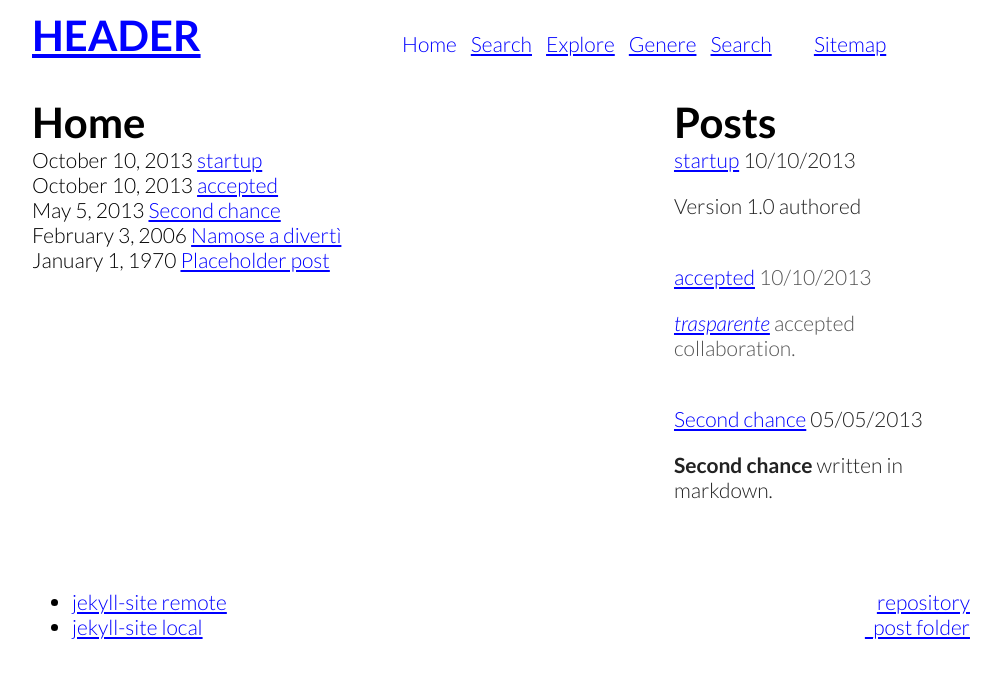
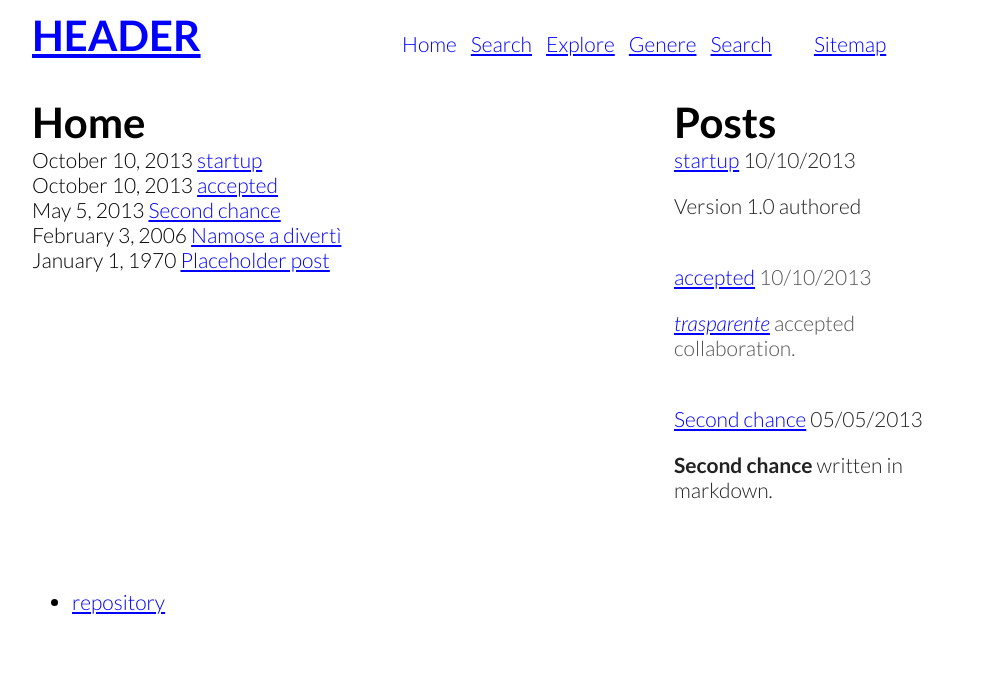
Before and after one commit to juliuz71/juliuz71.github.io, a Jekyll site: the page built from index.html, in a window 1280 px wide. Shown: the top 678 px of the page, without its empty margins (139-1140 px from the left). Built offline with Jekyll 4.4.1, drawn with Linux system fonts in a browser that asks for light colours; Markdown is read by kramdown in place of the engine named in the settings.

Commit message:
alexpearce call

```diff
--- a/_includes/bottom.html
+++ b/_includes/bottom.html
@@ -2,14 +2,11 @@
 	<div class="grid">
 		<div class="unit one-third">
 			<ul>
-				<li><a href="http://petrosh.github.io/jekyll-site/" title="jekyll-site">jekyll-site remote</a></li>
-				<li><a href="http://localhost:4000/" title="jekyll-site">jekyll-site local</a></li>
+				<li><a href="http://juliuz71.github.io/" title="jekyll-site">repository</a></li>
 			</ul>
 		</div>
 		<div class="unit two-thirds align-right">
-				<p><a href="https://github.com/petrosh/jekyll-site">repository</a>
-				<br>
-				<a href="https://github.com/petrosh/jekyll-site/tree/gh-pages/_posts">_post folder</a>
+
 		</div>
 	</div>
 </footer>
```
